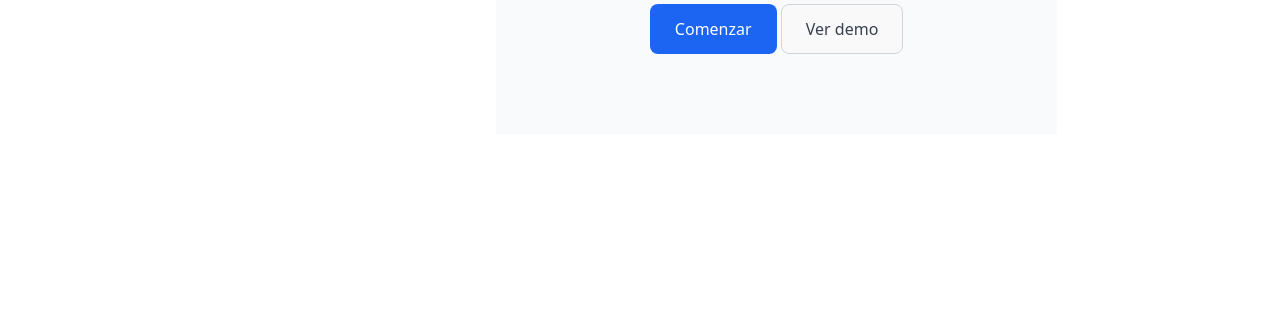
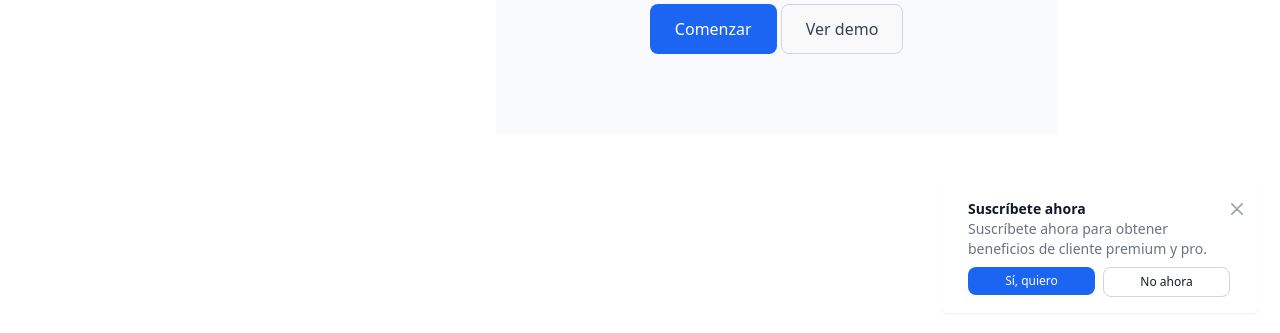
Before and after one commit to Ferofern/landing1, a website built with Vite: page index.html in a window 1280 px wide. Shown: the part 467-800 px from the top of the page. Built offline with nearby package versions, Linux system fonts and the light colour scheme.

Commit message:
Cambios finales IntroduccionAJs

```diff
--- a/index.html
+++ b/index.html
@@ -67,7 +67,40 @@
           </div>
       </div>
   </section>
+  <div id="toast-interactive"
+         class="hidden fixed right-5 bottom-5 flex items-center w-full max-w-xs p-4 space-x-4 text-gray-500 bg-white divide-x divide-gray-200 rounded-lg shadow-sm dark:text-gray-400 dark:divide-gray-700 dark:bg-gray-800"
+         role="alert">
+         <div class="flex">
 
+             <!-- Content -->
+             <div class="ms-3 text-sm font-normal">
+                 <span class="mb-1 text-sm font-semibold text-gray-900 dark:text-white">Suscríbete ahora</span>
+                 <div class="mb-2">Suscríbete ahora para obtener beneficios de cliente premium y pro.</div>
+                 <div class="grid grid-cols-2 gap-2">
+                 <div>
+                     <a href="#"
+                     class="inline-flex justify-center w-full px-2 py-1.5 text-xs font-medium text-white bg-blue-600 rounded-lg hover:bg-blue-700 focus:ring-4 focus:outline-none focus:ring-blue-300 dark:bg-blue-500 dark:hover:bg-blue-600 dark:focus:ring-blue-800">Sí, quiero</a>
+                 </div>
+                 <div>
+                     <a href="#"
+                     class="inline-flex justify-center w-full px-2 py-1.5 text-xs font-medium text-gray-900 bg-white border border-gray-300 rounded-lg hover:bg-gray-100 focus:ring-4 focus:outline-none focus:ring-gray-200 dark:bg-gray-600 dark:text-white dark:border-gray-600 dark:hover:bg-gray-700 dark:hover:border-gray-700 dark:focus:ring-gray-700">No ahora</a>
+                 </div>
+                 </div>
+             </div>
+
+             <!-- Close button -->
+             <button type="button"
+                 class="ms-auto -mx-1.5 -my-1.5 p-1.5 inline-flex items-center justify-center w-8 h-8 text-gray-400 bg-white rounded-lg hover:text-gray-900 hover:bg-gray-100 focus:ring-2 focus:ring-gray-300 dark:text-gray-500 dark:hover:text-white dark:bg-gray-800 dark:hover:bg-gray-700"
+                 data-dismiss-target="#toast-interactive" aria-label="Close">
+                 <span class="sr-only">Close</span>
+                 <svg class="w-3 h-3" xmlns="http://www.w3.org/2000/svg" fill="none" viewBox="0 0 14 14" aria-hidden="true">
+                 <path stroke="currentColor" stroke-linecap="round" stroke-linejoin="round" stroke-width="2"
+                     d="m1 1 6 6m0 0 6 6M7 7l6-6M7 7l-6 6" />
+                 </svg>
+             </button>
+         </div>
+     </div>
   <script src="https://cdn.jsdelivr.net/npm/flowbite@3.1.2/dist/flowbite.min.js"></script>
+  <script type="module" src="./js/file01.js "></script>
 </body>
 </html>
--- /dev/null
+++ b/js/file01.js
@@ -0,0 +1,32 @@
+"use strict";
+
+/**
+ * Shows an interactive toast notification by adding the 'md:block' class.
+ * @function
+ * @returns {void}
+ */
+const showToast = ()=> {
+    const toast = document.getElementById("toast-interactive");
+    if (toast) {
+        toast.classList.add("md:block");
+    }
+};
+
+/**
+ * Sets up a click event listener on the demo button to open a YouTube video in a new tab.
+ * @function
+ * @returns {void}
+ */
+const showVideo = () => {
+    const demoButton = document.getElementById("demo");
+    if (demoButton) {
+        demoButton.addEventListener("click", () => {
+            window.open("https://youtu.be/RemVt4UdYVo", "_blank");
+        });
+    }
+};
+
+(() => {
+    showToast();
+    showVideo();
+})();
```
Also changed, not shown: js/file02.js (added, +54 -0 lines).
